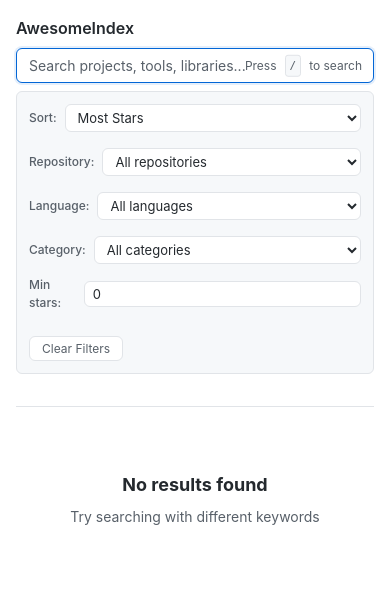
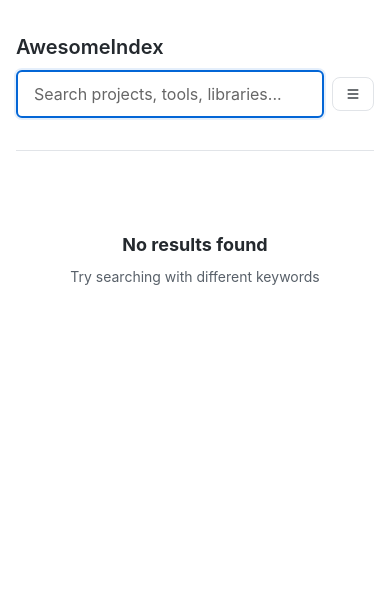
Before and after one commit to MorrisonWill/awesomeindex, a FastAPI app: page / in a window 390 px wide. Shown: the top 590 px of the page. Run offline with FastAPI, Linux system fonts and the light colour scheme; parts of the project's set-up code (start-up, migrations or seed data) failed here and were passed over.

Commit message:
better mobile support

```diff
--- a/app/templates/base.html
+++ b/app/templates/base.html
@@ -89,6 +89,37 @@
         .search-box {
             position: relative;
             margin-bottom: 0.5rem;
+            display: flex;
+            gap: 0.5rem;
+            align-items: center;
+        }
+
+        .filter-toggle {
+            display: none;
+            padding: 0.5rem 0.75rem;
+            border: 1px solid var(--border);
+            border-radius: 8px;
+            background: var(--bg);
+            color: var(--text);
+            cursor: pointer;
+            font-size: 14px;
+            font-weight: 500;
+            white-space: nowrap;
+            align-items: center;
+            gap: 0.25rem;
+        }
+
+        .filter-toggle:hover {
+            background: var(--border);
+        }
+
+        .filter-toggle svg {
+            width: 16px;
+            height: 16px;
+        }
+
+        .filter-toggle-text {
+            display: none;
         }
 
         .search-hint {
@@ -199,23 +230,124 @@
 
         /* Responsive design */
         @media (max-width: 768px) {
+            .container {
+                margin: 0 auto;
+                padding: 1rem;
+            }
+
+            .search-box {
+                margin-bottom: 1rem;
+            }
+
+            .search-input {
+                font-size: 16px; /* Prevents zoom on iOS */
+                padding: 0.75rem 1rem;
+                border: 2px solid var(--link);
+                box-shadow: 0 2px 8px rgba(0, 0, 0, 0.1);
+            }
+
+            .search-input::placeholder {
+                color: #666;
+                font-weight: 400;
+            }
+
+            .filter-toggle {
+                display: flex;
+                flex-shrink: 0;
+            }
+
+            .filters {
+                display: none;
+                margin-bottom: 1rem;
+                animation: slideDown 0.2s ease-out;
+            }
+
+            .filters.active {
+                display: block;
+            }
+
+            @keyframes slideDown {
+                from {
+                    opacity: 0;
+                    transform: translateY(-10px);
+                }
+                to {
+                    opacity: 1;
+                    transform: translateY(0);
+                }
+            }
+
             .filter-row {
                 flex-direction: column;
                 align-items: stretch;
+                gap: 0.5rem;
             }
 
             .filter-group {
                 width: 100%;
+                display: grid;
+                grid-template-columns: 80px 1fr;
+                align-items: center;
+                gap: 0.5rem;
+            }
+
+            .filter-group label {
+                text-align: right;
+                font-size: 13px;
             }
 
             .filter-select, .filter-input {
                 width: 100%;
                 max-width: none;
+                font-size: 16px; /* Prevents zoom on iOS */
             }
 
             .filter-presets {
                 margin-left: 0;
                 margin-top: 0.5rem;
+                display: grid;
+                grid-template-columns: 1fr;
+            }
+
+            .filter-preset {
+                width: 100%;
+                padding: 0.5rem;
+            }
+
+            .project {
+                padding: 1rem;
+                margin-bottom: 0.75rem;
+            }
+
+            .project h3 {
+                font-size: 16px;
+                line-height: 1.4;
+            }
+
+            .project p {
+                font-size: 14px;
+                line-height: 1.5;
+            }
+
+            .meta {
+                flex-wrap: wrap;
+                gap: 0.5rem;
+            }
+
+            .meta span {
+                font-size: 12px;
+            }
+
+            header {
+                margin-bottom: 1rem;
+            }
+
+            .logo {
+                font-size: 20px;
+            }
+
+            .stats {
+                font-size: 12px;
             }
         }
 
--- a/app/templates/index.html
+++ b/app/templates/index.html
@@ -5,13 +5,16 @@
         <div class="search-box">
             <input type="text" name="q" placeholder="Search projects, tools, libraries..." autocomplete="off"
                    class="search-input" autofocus>
-            <div class="search-hint">
-                <span>Press</span>
-                <kbd class="kbd">/</kbd>
-                <span>to search</span>
-            </div>
+            <button type="button" class="filter-toggle" aria-label="Toggle filters">
+                <svg width="20" height="20" viewBox="0 0 24 24" fill="none" stroke="currentColor" stroke-width="2">
+                    <line x1="4" y1="6" x2="20" y2="6"></line>
+                    <line x1="4" y1="12" x2="20" y2="12"></line>
+                    <line x1="4" y1="18" x2="20" y2="18"></line>
+                </svg>
+                <span class="filter-toggle-text">Filters</span>
+            </button>
         </div>
-        <div class="filters">
+        <div class="filters" id="filters">
             <div class="filter-row">
                 <div class="filter-group">
                     <label>Sort:</label>
@@ -99,6 +102,17 @@
             const searchInput = document.querySelector('.search-input');
             const content = document.querySelector('#content');
             const loading = document.querySelector('#loading');
+            const filterToggle = document.querySelector('.filter-toggle');
+            const filters = document.querySelector('#filters');
+
+            // Toggle filters on mobile
+            if (filterToggle) {
+                filterToggle.addEventListener('click', () => {
+                    filters.classList.toggle('active');
+                    filterToggle.setAttribute('aria-expanded',
+                        filters.classList.contains('active') ? 'true' : 'false');
+                });
+            }
 
             // Function to get form data
             function getFormData() {
```
